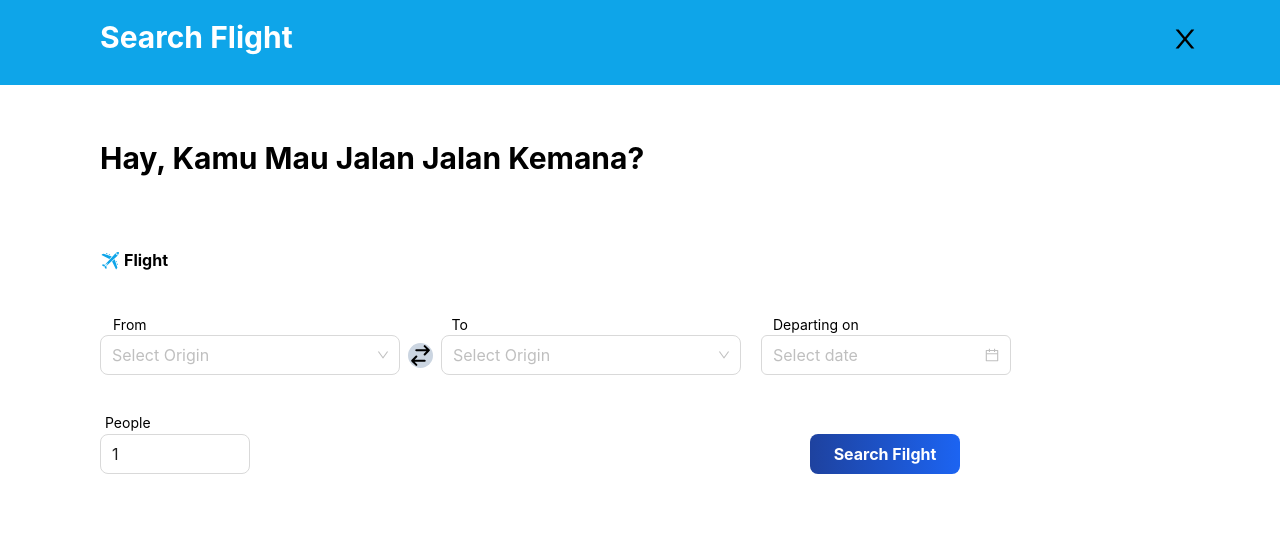
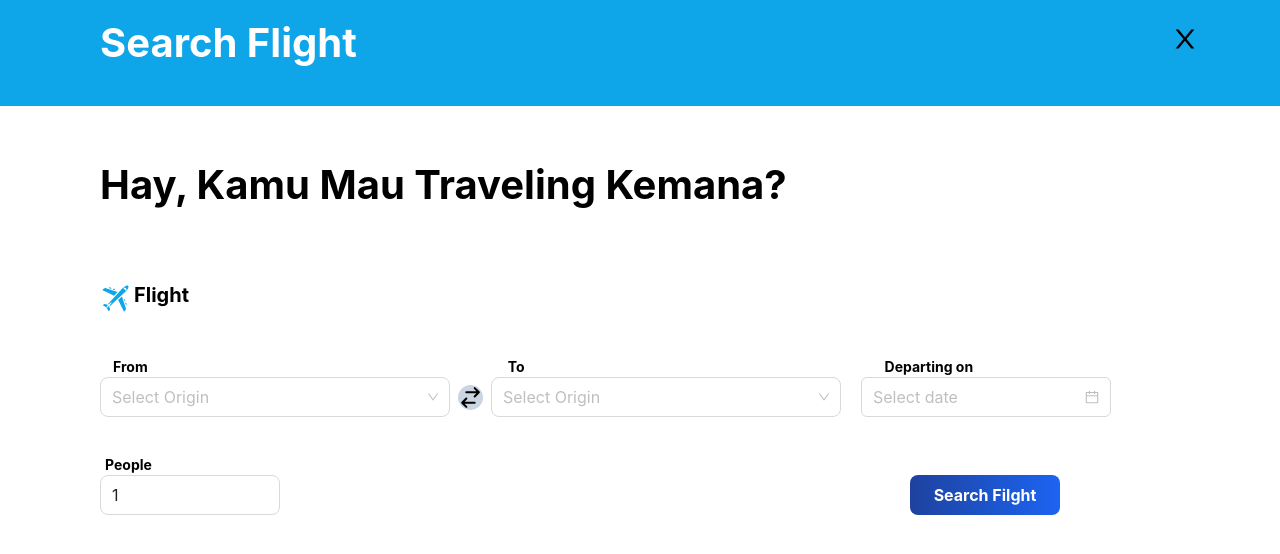
Before and after one commit to BinarFEBE6/front-end, a React (Create React App) app in the folder binar-befe6/: page /Booking in a window 1280 px wide. Shown: the top 554 px of the page. Built offline with nearby package versions, Linux system fonts and the light colour scheme.

Commit message:
page booking 80%

```diff
--- a/binar-befe6/src/pages/Booking.jsx
+++ b/binar-befe6/src/pages/Booking.jsx
@@ -23,7 +23,7 @@ function Booking() {
   return (
     <div className="h-[119vh] lg:h-0">
       <div className="bg-sky-500 flex justify-between ">
-        <p className=" ml-3 mt-5 font-bold text-white text-[20px] lg:ml-[100px] lg:text-[30px]">
+        <p className=" ml-3 mt-5 font-bold text-white text-[20px] lg:ml-[100px] lg:text-[40px]">
           Search Flight
         </p>
         <AiOutlineClose
@@ -32,22 +32,22 @@ function Booking() {
         />
       </div>
       <div className="  mt-10 lg:mt-14">
-        <p className="ml-5 text-[25px] font-bold lg:ml-[100px] lg:text-[30px]">
-          Hay, Kamu Mau Jalan Jalan Kemana?
+        <p className="ml-5 text-[25px] font-bold lg:ml-[100px] lg:text-[40px]">
+          Hay, Kamu Mau Traveling Kemana?
         </p>
       </div>
 
       <div className=" mt-5 lg:mt-14 ">
         <div className="ml-5 flex gap-1 lg:ml-[100px]">
-          <GiCommercialAirplane className="text-sky-500 mt-5 text-[20px]" />
-          <p className="font-bold mt-5">Flight</p>
+          <GiCommercialAirplane className="text-sky-500 mt-5 text-[30px]" />
+          <p className="font-bold lg:text-[20px] mt-5">Flight</p>
         </div>
       </div>
 
       <div className=" ml-5 mt-8 -mb-3 lg:-mb-3 flex lg:ml-[105px]">
-        <p className=" ml-2 text-[14px]">From</p>
-        <p className=" ml-[170px] lg:ml-[305px]  text-[14px]">To</p>
-        <p className="ml-[170px] lg:ml-[305px] hidden lg:block text-[14px]">
+        <p className="font-bold ml-2 text-[14px]">From</p>
+        <p className="font-bold ml-[170px] lg:ml-[360px]  text-[14px]">To</p>
+        <p className="font-bold ml-[170px] lg:ml-[360px] hidden lg:block text-[14px]">
           Departing on
         </p>
       </div>
@@ -56,7 +56,7 @@ function Booking() {
         <div className="flex items-center justify-between gap-2">
           <Select
             placeholder="Select Origin"
-            className="lg:w-[300px] w-[150px]"
+            className="lg:w-[350px] w-[150px]"
             size="large"
             onChange={handleChange}
             options={[
@@ -85,7 +85,7 @@ function Booking() {
           <HiOutlineSwitchHorizontal className=" bg-slate-300 text-[25px]  text-black rounded-full  " />
           <Select
             placeholder="Select Origin"
-            className=" w-[150px] lg:w-[300px] mr-5"
+            className=" w-[150px] lg:w-[350px] mr-5"
             size="large"
             onChange={handleChange}
             options={[
@@ -114,7 +114,7 @@ function Booking() {
         </div>
 
         <div className="mt-10  lg:mt-0">
-          <p className="ml-2 -mb-0 lg:ml-[305px] lg:hidden  text-[14px]">
+          <p className="font-bold ml-2 -mb-0 lg:ml-[305px] lg:hidden  text-[14px]">
             Departing on
           </p>
           <Space>
@@ -128,18 +128,18 @@ function Booking() {
       </div>
 
       <div className="ml-6 lg:ml-[105px] mt-10 -mb-3">
-        <p className="text-[14px]">People</p>
+        <p className="font-bold text-[14px]">People</p>
       </div>
       <div className="ml-5 flex justify-between lg:block items-center lg:ml-[100px]">
         <InputNumber
-          className="w-[150px]  lg:w-[150px]"
+          className="w-[150px]  lg:w-[180px]"
           size="large"
           min={1}
           max={10}
           defaultValue={1}
           onChange={onPeople}
         />
-        <button className="font-bold text-white mr-5 lg:ml-[560px] w-[150px] h-[40px]   rounded-lg bg-gradient-to-l from-blue-600 to-blue-800">
+        <button className="font-bold text-white mr-5 lg:ml-[630px] w-[150px] h-[40px]   rounded-lg bg-gradient-to-l from-blue-600 to-blue-800">
           Search Filght
         </button>
       </div>
```
